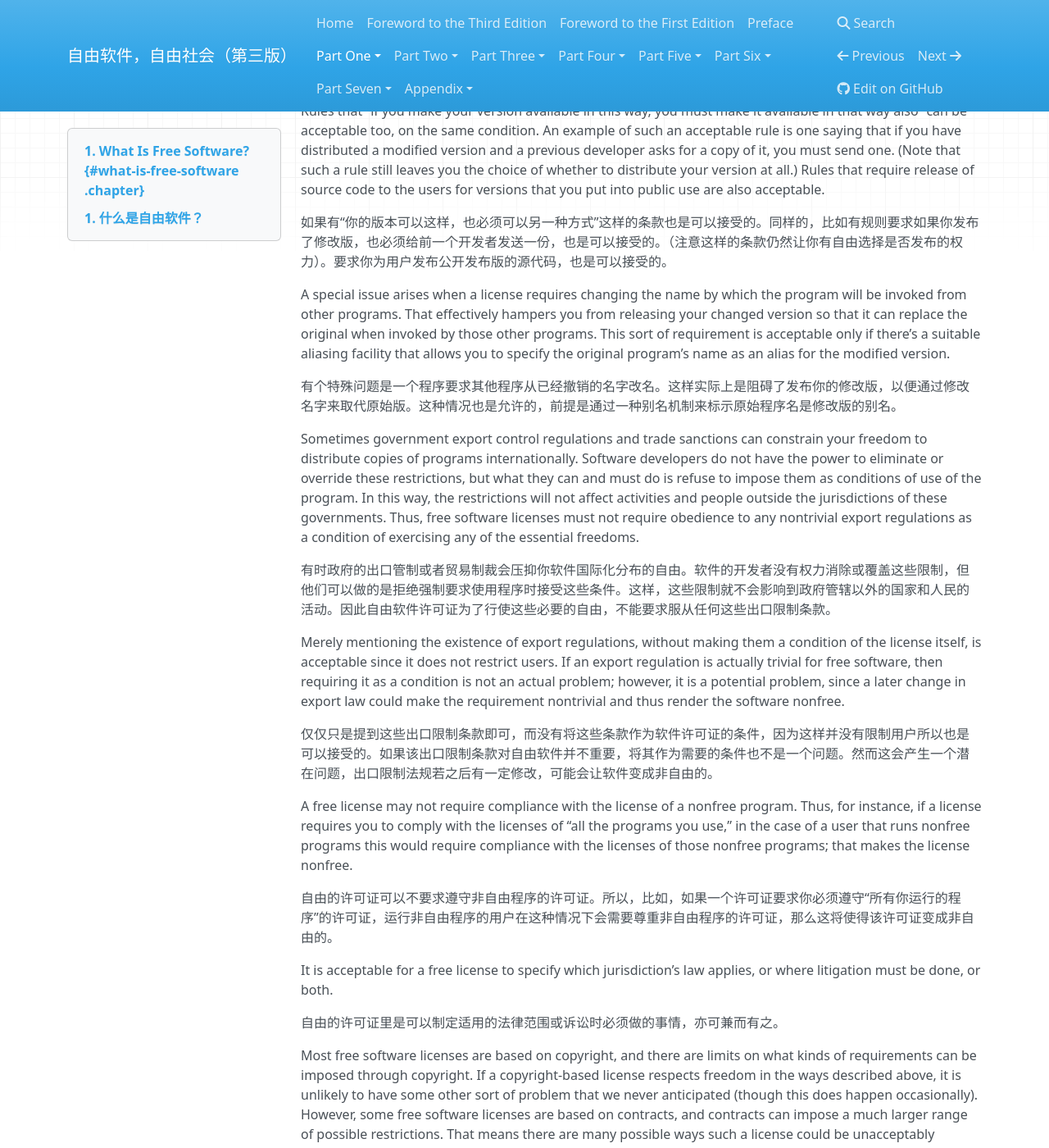
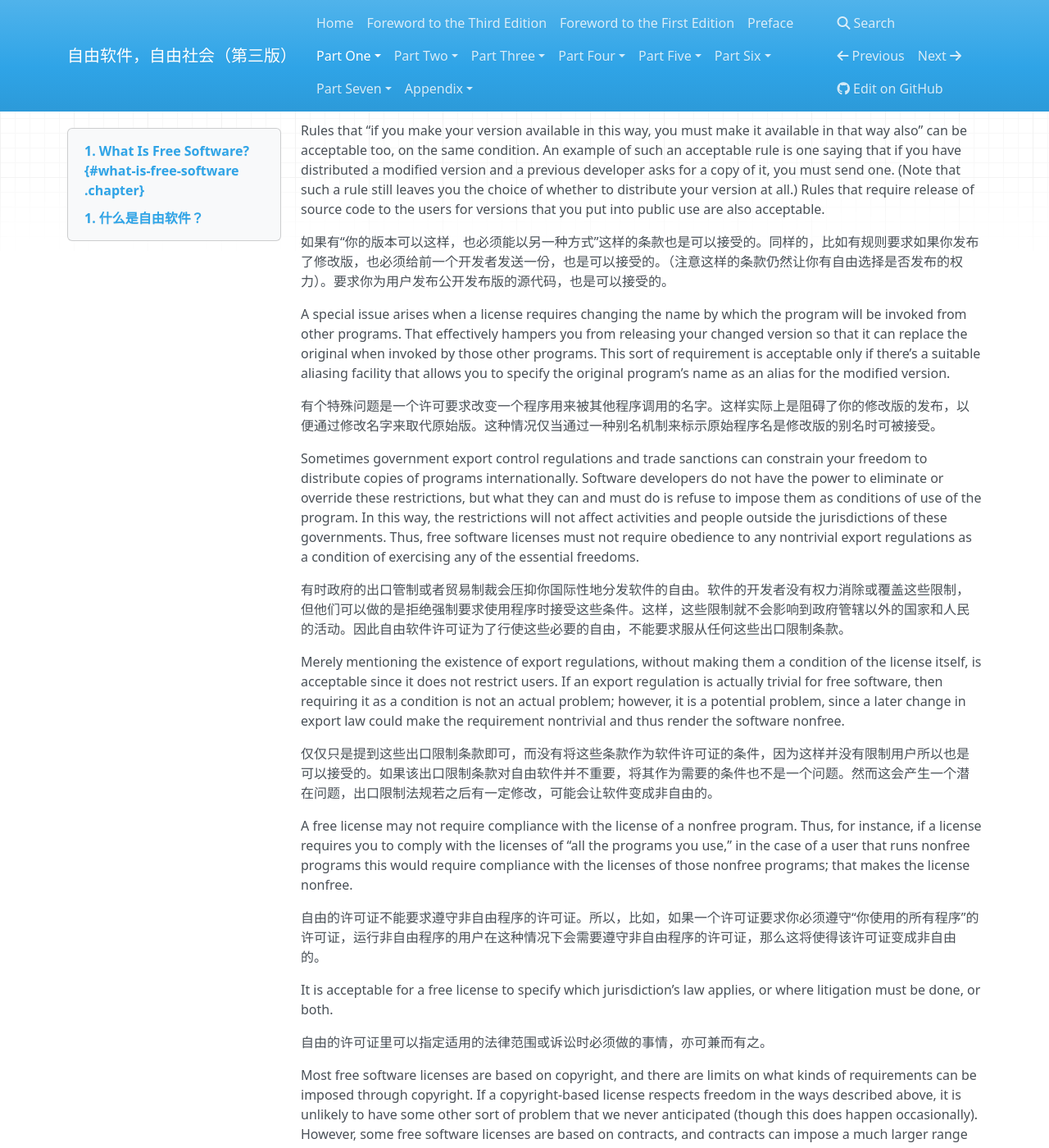
Before and after one commit to beijinglug/fsfs-zh, an MkDocs documentation site: the page built from docs/free-sw.md, in a window 1280 px wide and 1400 px high, scrolled down 4741 px. Shown: the whole window at 82% size. Built offline with MkDocs 1.6.1, drawn with Linux system fonts in a browser that asks for light colours; nearby versions of some CDN libraries; old or Windows-style settings are respelled for this version of MkDocs; some of the changed text lies outside the part shown.

Commit message:
fix mistranslation and typos in free-sw

```diff
--- a/docs/free-sw.md
+++ b/docs/free-sw.md
@@ -83,7 +83,7 @@
 if we plan to modify A so that it doesn’t use B, only A needs to be
 free; we can ignore B.
 
-任何情况下，这些自由都必须符合我们计划使用的任何代码，或引导其他人使用之。例如，程序 A 会自动启动程序 B 来处理一些事情，如果我们独立发布 A 也意味着用户还需要 B，因此我们则需要判断 A 和 B 是否都是自由的。如果我们修改了 A 使得它不再需要 B，那么只需要 A 是自由的，可以忽略 B。
+任何情况下，这些自由都必须应用于我们计划使用的任何代码，或引导其他人使用之。例如，程序 A 会自动启动程序 B 来处理一些事情，如果我们独立发布 A 也意味着用户还需要 B，因此我们需要判断 A 和 B 是否都是自由的。如果我们修改了 A 使得它不再需要 B，那么只需要 A 是自由的，可以忽略 B。
 
 The rest of this page clarifies certain points about what makes specific
 freedoms adequate or not.
@@ -158,7 +158,7 @@
 requires you to be the copyright holder of any code you add—then the
 license is too restrictive to qualify as free.
 
-修改软件的一个重要方法是个合并可用的自由子程序或模块。如果一个程序的许可证让你不能适用合并现有许可证保护的模块。例如要求你成为你修改过代码的版权所有者，因此该许可证对自由来说过于严苛。
+修改软件的一个重要方法是合并可用的自由子程序或模块。如果一个程序的许可证让你不能将一个按适当的许可证发布的现有模块融合进来——例如要求你成为你修改过代码的版权所有者，因此该许可证过于严苛以致不能分类为自由的。
 
 Freedom 3 includes the freedom to release your modified versions as free
 software. A free license may also permit other ways of releasing them;
@@ -166,7 +166,7 @@
 license that requires modified versions to be nonfree does not qualify
 as a free license.
 
-自由之三包括你可以子自由软件的方式发布修改版。一个自由许可证允许以其他形式发布；也就是说，这不一定是 copyleft 许可证。不过如果一个许可证要求以非自由的方式发布修改版，则是非自由的。
+自由之三包括你可以自由软件的方式发布修改版。一个自由许可证可能允许以其他形式发布；也就是说，这不一定是 copyleft 许可证。不过如果一个许可证要求以非自由的方式发布修改版，则是非自由的。
 
 In order for these freedoms to be real, they must be permanent and
 irrevocable as long as you do nothing wrong; if the developer of the
@@ -209,7 +209,7 @@
 your right to modify a program is limited, in substance, to changes that
 someone else considers an improvement, that program is not free.
 
-对程序的改动是否有益只是一个主观判断。如果你对软件的修改权是受限的，实际上，任何修改都可以看成是一种提高，该程序并不自由。
+对程序的改动是不是改进只是一个主观判断。如果你对软件的修改权实际上仅限于作出被他人认作改进的修改，该程序并不自由。
 
 However, rules about how to package a modified version are acceptable,
 if they don’t substantively limit your freedom to release modified
@@ -232,7 +232,7 @@
 require release of source code to the users for versions that you put
 into public use are also acceptable.
 
-如果有“你的版本可以这样，也必须可以另一种方式”这样的条款也是可以接受的。同样的，比如有规则要求如果你发布了修改版，也必须给前一个开发者发送一份，也是可以接受的。（注意这样的条款仍然让你有自由选择是否发布的权力）。要求你为用户发布公开发布版的源代码，也是可以接受的。
+如果有“你的版本可以这样，也必须能以另一种方式”这样的条款也是可以接受的。同样的，比如有规则要求如果你发布了修改版，也必须给前一个开发者发送一份，也是可以接受的。（注意这样的条款仍然让你有自由选择是否发布的权力）。要求你为用户发布公开发布版的源代码，也是可以接受的。
 
 A special issue arises when a license requires changing the name by
 which the program will be invoked from other programs. That effectively
@@ -242,7 +242,7 @@
 that allows you to specify the original program’s name as an alias for
 the modified version.
 
-有个特殊问题是一个程序要求其他程序从已经撤销的名字改名。这样实际上是阻碍了发布你的修改版，以便通过修改名字来取代原始版。这种情况也是允许的，前提是通过一种别名机制来标示原始程序名是修改版的别名。
+有个特殊问题是一个许可要求改变一个程序用来被其他程序调用的名字。这样实际上是阻碍了你的修改版的发布，以便通过修改名字来取代原始版。这种情况仅当通过一种别名机制来标示原始程序名是修改版的别名时可被接受。
 
 Sometimes government export control regulations and trade sanctions can
 constrain your freedom to distribute copies of programs internationally.
@@ -254,7 +254,7 @@
 any nontrivial export regulations as a condition of exercising any of
 the essential freedoms.
 
-有时政府的出口管制或者贸易制裁会压抑你软件国际化分布的自由。软件的开发者没有权力消除或覆盖这些限制，但他们可以做的是拒绝强制要求使用程序时接受这些条件。这样，这些限制就不会影响到政府管辖以外的国家和人民的活动。因此自由软件许可证为了行使这些必要的自由，不能要求服从任何这些出口限制条款。
+有时政府的出口管制或者贸易制裁会压抑你国际性地分发软件的自由。软件的开发者没有权力消除或覆盖这些限制，但他们可以做的是拒绝强制要求使用程序时接受这些条件。这样，这些限制就不会影响到政府管辖以外的国家和人民的活动。因此自由软件许可证为了行使这些必要的自由，不能要求服从任何这些出口限制条款。
 
 Merely mentioning the existence of export regulations, without making
 them a condition of the license itself, is acceptable since it does not
@@ -272,12 +272,12 @@
 runs nonfree programs this would require compliance with the licenses of
 those nonfree programs; that makes the license nonfree.
 
-自由的许可证可以不要求遵守非自由程序的许可证。所以，比如，如果一个许可证要求你必须遵守“所有你运行的程序”的许可证，运行非自由程序的用户在这种情况下会需要尊重非自由程序的许可证，那么这将使得该许可证变成非自由的。
+自由的许可证不能要求遵守非自由程序的许可证。所以，比如，如果一个许可证要求你必须遵守“你使用的所有程序”的许可证，运行非自由程序的用户在这种情况下会需要遵守非自由程序的许可证，那么这将使得该许可证变成非自由的。
 
 It is acceptable for a free license to specify which jurisdiction’s law
 applies, or where litigation must be done, or both.
 
-自由的许可证里是可以制定适用的法律范围或诉讼时必须做的事情，亦可兼而有之。
+自由的许可证里可以指定适用的法律范围或诉讼时必须做的事情，亦可兼而有之。
 
 Most free software licenses are based on copyright, and there are limits
 on what kinds of requirements can be imposed through copyright. If a
@@ -288,7 +288,7 @@
 range of possible restrictions. That means there are many possible ways
 such a license could be unacceptably restrictive and nonfree.
 
-大多数自由软件许可证是基于版权的，还有通过版权来限制的要求。如果一个基于版权的许可证尊重如上文所说的自由，那么也就不会发生我们意料之外的问题（尽管这也许会发生）。然而很多自由软件许可证是基于合同的，而合同可以增加更大范围的限制。这样就有更大可能性使得该许可证出现无法接受的限制性或非自由。
+大多数自由软件许可证是基于版权的，而何种要求能通过版权施加是有限制的。如果一个基于版权的许可证尊重如上文所说的自由，那么也就不会发生我们意料之外的问题（尽管这也许会发生）。然而有些自由软件许可证是基于合同的，而合同可以增加更大范围的限制。这样就有更大可能性使得该许可证出现无法接受的限制或非自由。
 
 We can’t possibly list all the ways that might happen. If a
 contract-based license restricts the user in an unusual way that
@@ -337,7 +337,7 @@
 understanding the licenses; we may be able to help you find an existing
 free software license that meets your needs.
 
-如果你打算写一个新的许可证，请首先向通过上面这个邮件联系自由软件基金会。不同的自由软件许可证意味着用户需要花费更多经历来理解；我们也许可以帮你从现有的自由软件许可证里找到符合你需要的。
+如果你打算写一个新的许可证，请首先向通过上面这个邮件联系自由软件基金会。不同的自由软件许可证意味着用户需要花费更多精力来理解；我们也许可以帮你从现有的自由软件许可证里找到符合你需要的。
 
 If that isn’t possible, if you really need a new license, with our help
 you can ensure that the license really is a free software license and
```
Also changed, not shown: other parts of docs/free-sw.md (+7 -7 lines).
